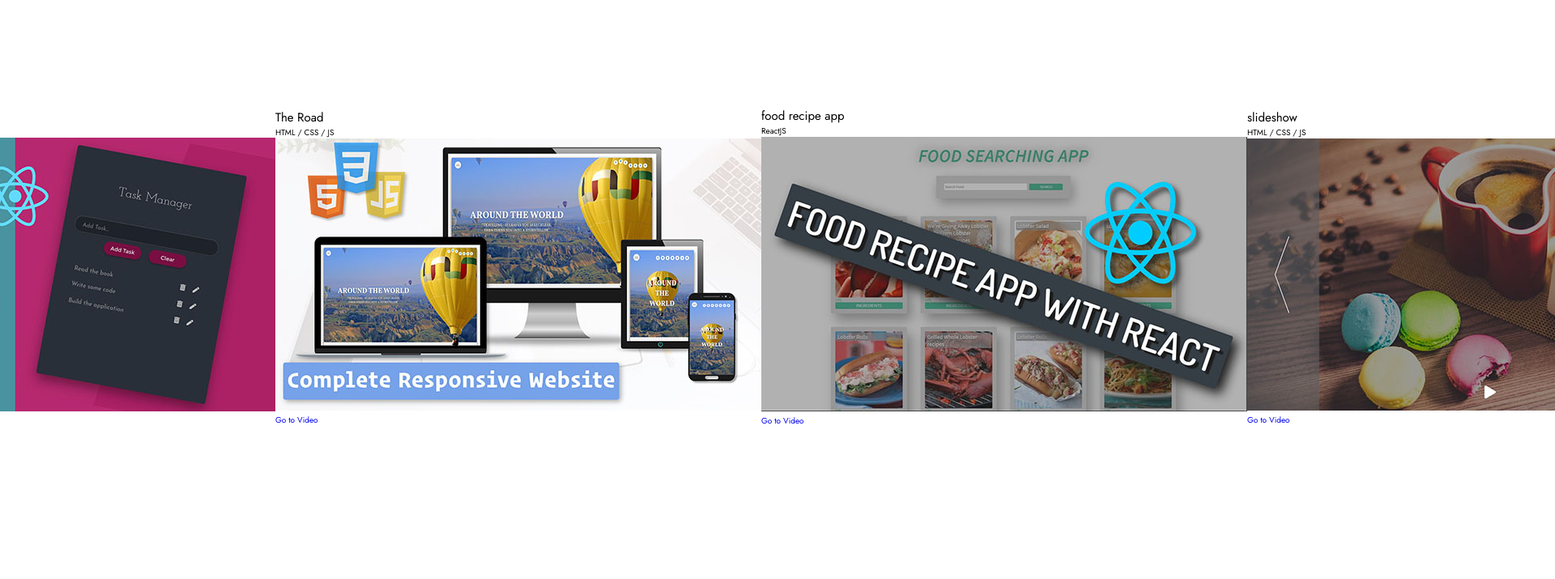
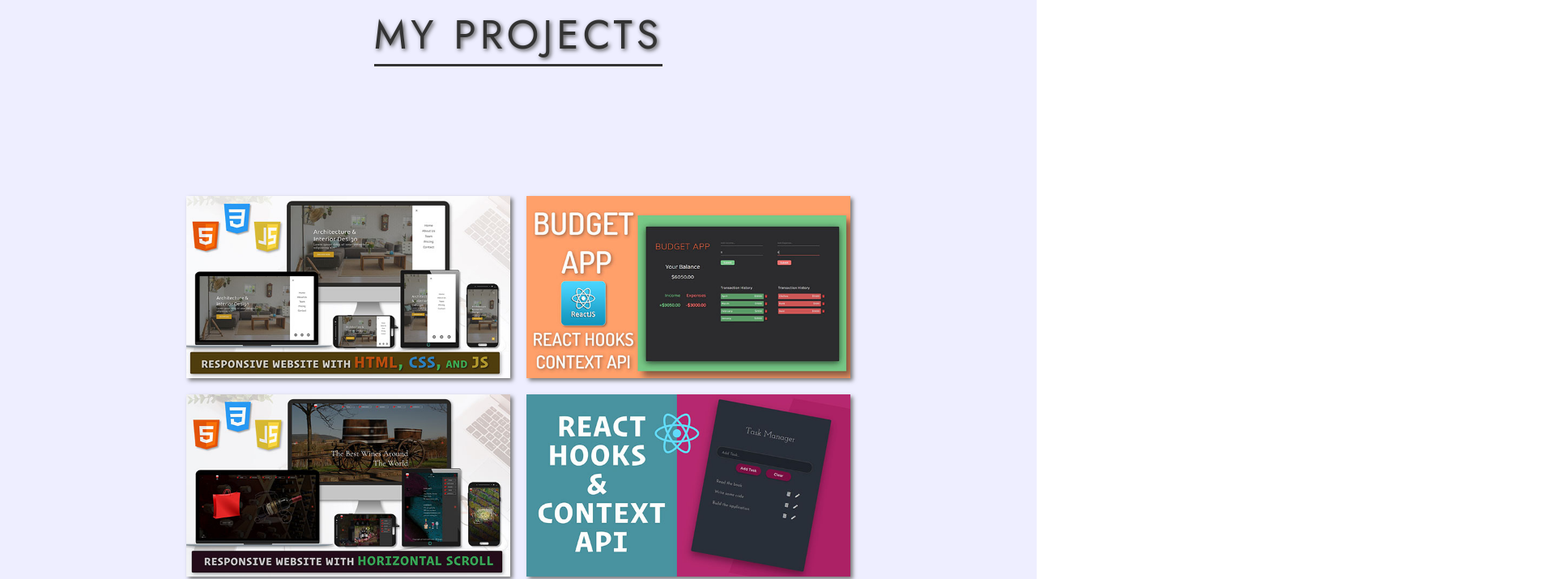
Before and after one commit to elzonprod/Porfolio-Website, a plain HTML site: page index.html in a window 1280 px wide. Shown: the part 2080-2795 px from the top of the page at 81% size, 1920 px wide, since content can reach past the window. Before the commit the page ends 2607 px from the top, so only its background shows below. Drawn offline with Linux system fonts and the light colour scheme.

Commit message:
Style for section 3

```diff
--- a/style.css
+++ b/style.css
@@ -204,3 +204,90 @@ html {
   box-shadow: 0.2rem 0.2rem 0.5rem #555;
 }
 /* End of Section 2 */
+
+/* Section 3 */
+.section-3 {
+  width: 100%;
+  height: 100%;
+  padding: 10rem 0;
+  background-color: #eef;
+  display: flex;
+  flex-direction: column;
+  align-items: center;
+}
+
+.projects-wrapper {
+  width: 80%;
+  flex-wrap: wrap;
+}
+
+.project {
+  display: flex;
+  flex-direction: column;
+  justify-content: center;
+  align-items: center;
+  margin: 1rem;
+  background-color: #fff;
+  box-shadow: 0.3rem 0.3rem 0.5rem #777;
+  position: relative;
+  overflow: hidden;
+  transition: box-shadow 0.5s;
+}
+
+.project:hover {
+  box-shadow: 1rem 1rem 1rem #777;
+}
+
+.project-text {
+  text-align: center;
+  letter-spacing: 0.1rem;
+  position: absolute;
+  top: -10rem;
+  z-index: 10;
+  transition: top 0.3s;
+}
+
+.project:hover .project-text {
+  top: 5rem;
+  transition: top 0.3s 0.3s;
+}
+
+.project-name {
+  font-size: 3rem;
+  font-weight: 700;
+  color: #333;
+  text-transform: capitalize;
+}
+
+.project-technologies {
+  font-size: 1.8rem;
+  color: #e41c6f;
+}
+
+.project-img {
+  width: 40rem;
+  transition: opacity 0.3s;
+}
+
+.project:hover .project-img {
+  opacity: 0.2;
+}
+
+.project-link {
+  font-size: 2rem;
+  font-weight: 500;
+  color: #333;
+  letter-spacing: 0.1rem;
+  border: 0.3rem solid #e41c6f;
+  padding: 0 1rem;
+  background-color: #fff;
+  position: absolute;
+  bottom: -5rem;
+  transition: bottom 0.3s;
+}
+
+.project:hover .project-link {
+  bottom: 5rem;
+  transition: bottom 0.3s 0.3s;
+}
+/* End of Section 3 */
```
